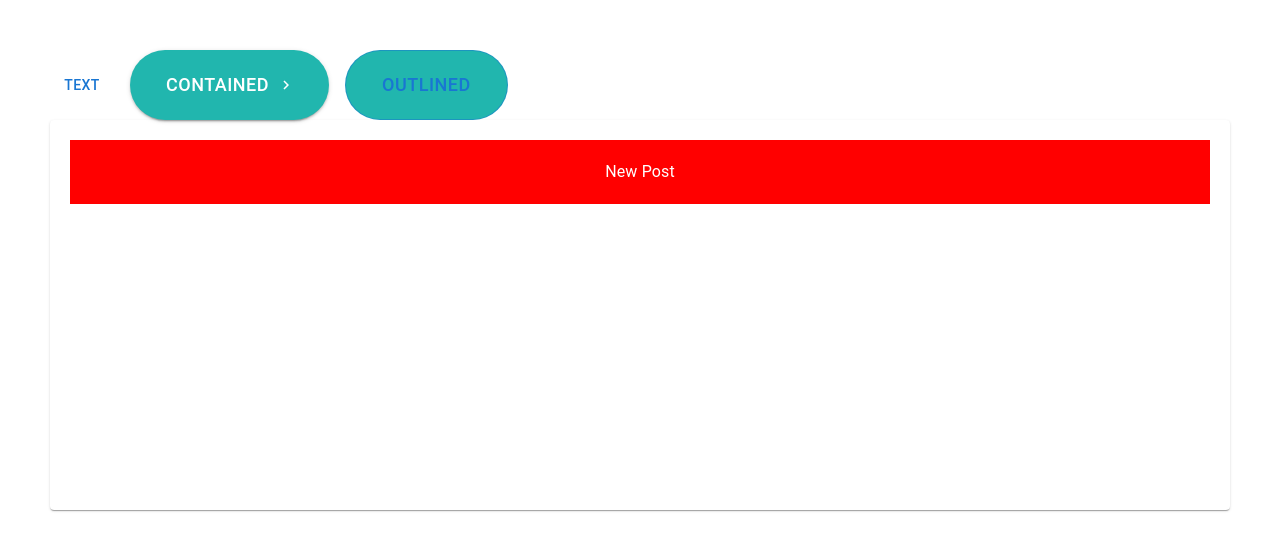
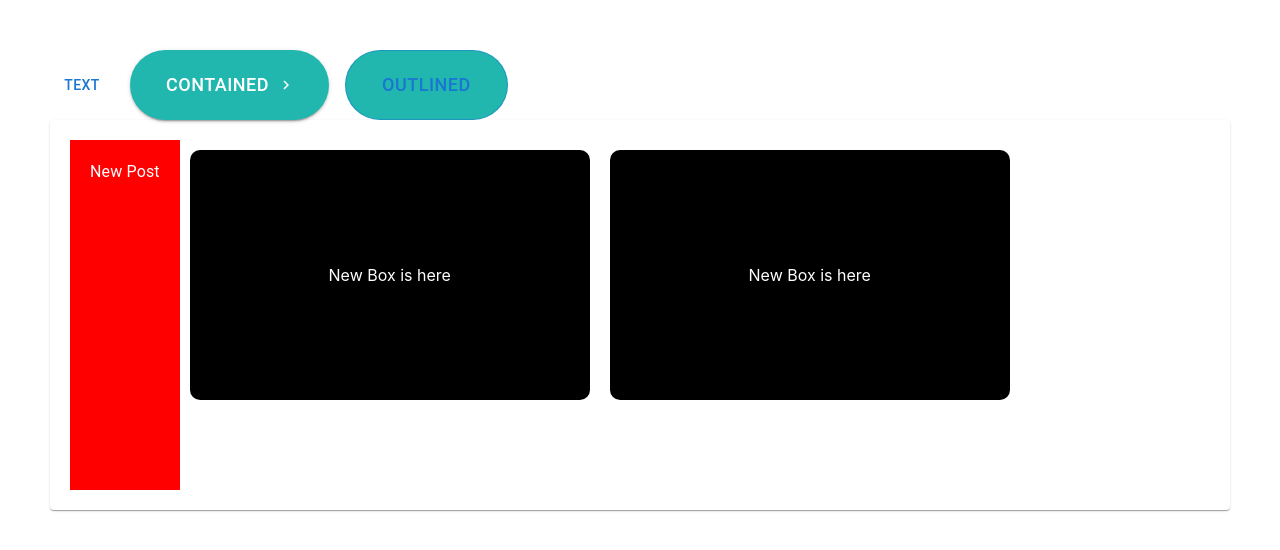
Before and after one commit to Yazdani1/React-Material-UI, a React (Create React App) app in the folder client/: page / in a window 1280 px wide. Shown: the top 550 px of the page. Built offline with nearby package versions, Linux system fonts and the light colour scheme.

Commit message:
ne design

```diff
--- a/client/src/Components/ButtonUI.js
+++ b/client/src/Components/ButtonUI.js
@@ -6,7 +6,7 @@ import "./buttonui.css";
 import { Paper } from "@mui/material";
 import { Box } from "@mui/material";
 import { Typography } from "@mui/material";
-import { height, padding } from "@mui/system";
+import { height, margin, padding } from "@mui/system";
 import { makeStyles } from "@material-ui/core";
 
 const useStyles = makeStyles({
@@ -17,10 +17,21 @@ const useStyles = makeStyles({
     textAlign: "center",
     color: "white",
   },
-  btn: {
-    backgroundColor: "red",
+  items: {
+    backgroundColor: "black",
     color: "white",
-    borderRadius: "60px",
+    borderRadius: "10px",
+    width: "400px",
+    height: "250px",
+    display: "flex",
+    alignItems: "center",
+    justifyContent: "center",
+    margin: "10px",
+  },
+  paperdesign: {
+    height: "350px",
+    padding: "20px",
+    display: "flex",
   },
 });
 
@@ -64,8 +75,14 @@ const ButtonUI = () => {
             Outlined
           </Button>
         </Stack>
-        <Paper spacing={2} sx={{ height: "350px", padding: "20px" }}>
+        <Paper direction="row" spacing={2} className={classes.paperdesign}>
           <Typography className={classes.title}>New Post</Typography>
+          <Box className={classes.items}>
+            <p>New Box is here</p>
+          </Box>
+          <Box className={classes.items}>
+            <p>New Box is here</p>
+          </Box>
         </Paper>
       </div>
     </React.Fragment>
```
